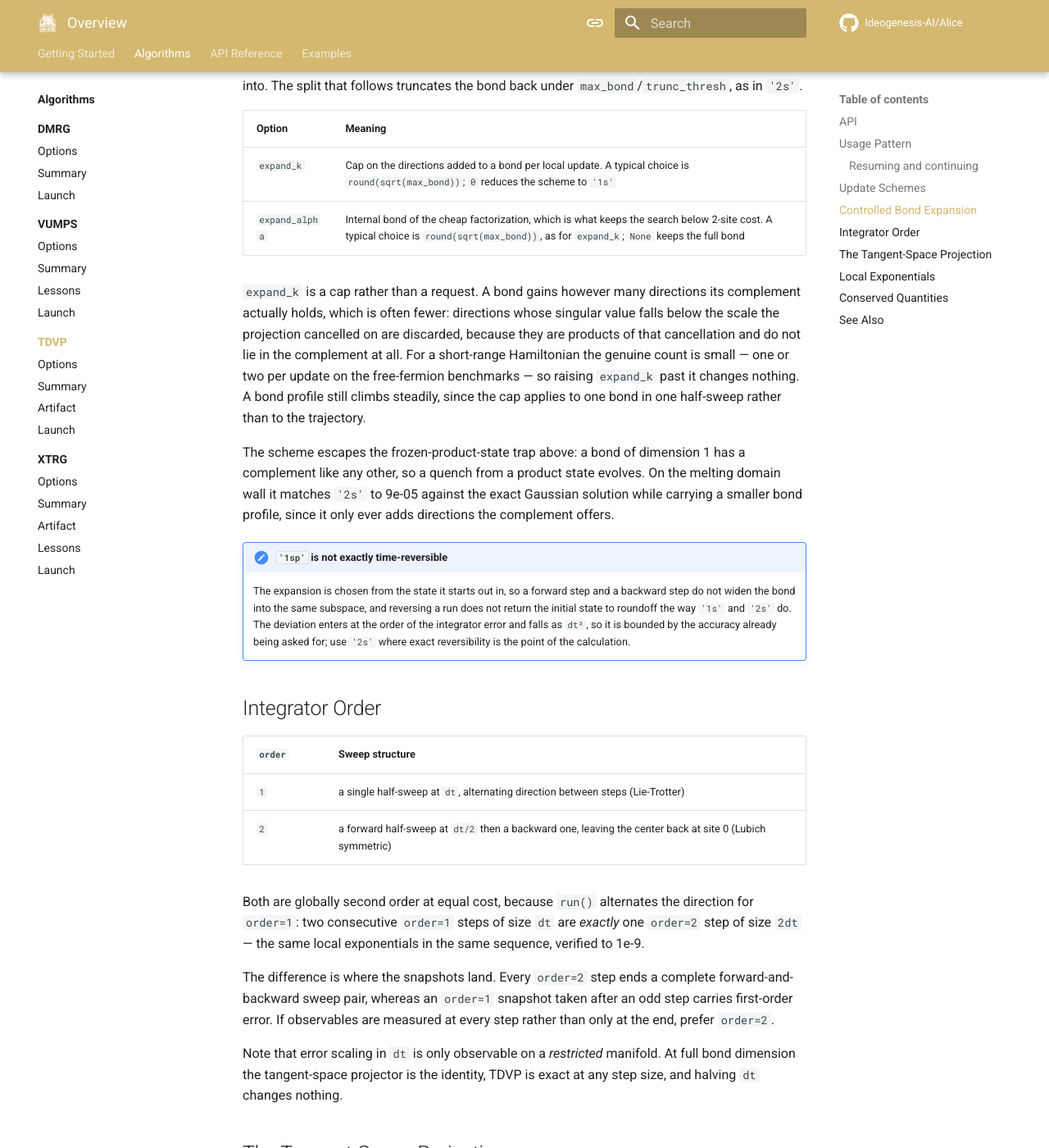
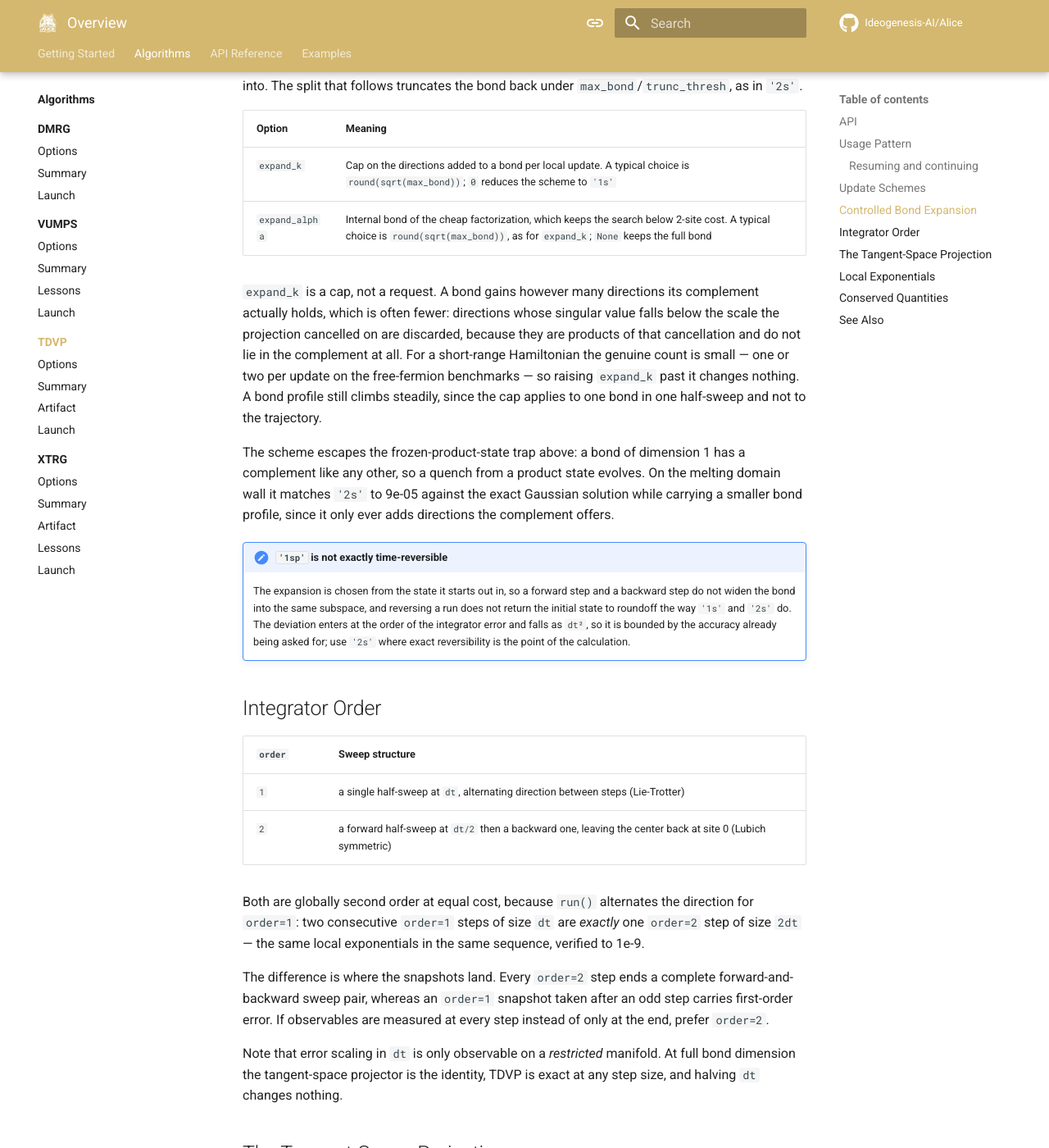
Before and after one commit to Ideogenesis-AI/Alice, an MkDocs documentation site: the page built from docs/algorithms/tdvp/index.md, in a window 1280 px wide and 1400 px high, scrolled down 2613 px. Shown: the whole window at 82% size. Built offline with MkDocs 1.6.1 and Material for MkDocs 9.7.7, drawn with Linux system fonts in a browser that asks for light colours; comment, search, counter and statistics services are not loaded; some of the changed text lies outside the part shown.

Commit message:
Regularize the prose of the TDVP documentation
The artifact, index, options, and run pages carried the constructions
throughout, several of them in the explanations of what `expand_k` and
`expand_alpha` actually control. Each is rewritten to name the subject
directly, and the affected paragraphs are rewrapped.

```diff
--- a/docs/algorithms/tdvp/index.md
+++ b/docs/algorithms/tdvp/index.md
@@ -69,7 +69,7 @@ back to that step (with a warning) and recomputes forward, overwriting both
 
 Not every step has to be archived. `save_artifacts_every` sets the stride, and
 because it is keyed on the absolute step index, a resumed run writes the same
-grid as an uninterrupted one. A run also stops on a grid point rather than
+grid as an uninterrupted one. A run also stops on a grid point and never
 between two, so its final state is always among the snapshots; see
 [Artifact](artifact.md).
 
@@ -115,16 +115,16 @@ can flow into. The split that follows truncates the bond back under
 | Option | Meaning |
 |--------|---------|
 | `expand_k` | Cap on the directions added to a bond per local update. A typical choice is `round(sqrt(max_bond))`; `0` reduces the scheme to `'1s'` |
-| `expand_alpha` | Internal bond of the cheap factorization, which is what keeps the search below 2-site cost. A typical choice is `round(sqrt(max_bond))`, as for `expand_k`; `None` keeps the full bond |
+| `expand_alpha` | Internal bond of the cheap factorization, which keeps the search below 2-site cost. A typical choice is `round(sqrt(max_bond))`, as for `expand_k`; `None` keeps the full bond |
 
-`expand_k` is a cap rather than a request. A bond gains however many directions
-its complement actually holds, which is often fewer: directions whose singular
-value falls below the scale the projection cancelled on are discarded, because
-they are products of that cancellation and do not lie in the complement at all.
-For a short-range Hamiltonian the genuine count is small — one or two per update
-on the free-fermion benchmarks — so raising `expand_k` past it changes nothing.
-A bond profile still climbs steadily, since the cap applies to one bond in one
-half-sweep rather than to the trajectory.
+`expand_k` is a cap, not a request. A bond gains however many directions its
+complement actually holds, which is often fewer: directions whose singular value
+falls below the scale the projection cancelled on are discarded, because they
+are products of that cancellation and do not lie in the complement at all. For a
+short-range Hamiltonian the genuine count is small — one or two per update on
+the free-fermion benchmarks — so raising `expand_k` past it changes nothing. A
+bond profile still climbs steadily, since the cap applies to one bond in one
+half-sweep and not to the trajectory.
 
 The scheme escapes the frozen-product-state trap above: a bond of dimension 1
 has a complement like any other, so a quench from a product state evolves. On
@@ -156,7 +156,7 @@ same sequence, verified to 1e-9.
 The difference is where the snapshots land. Every `order=2` step ends a complete
 forward-and-backward sweep pair, whereas an `order=1` snapshot taken after an
 odd step carries first-order error. If observables are measured at every step
-rather than only at the end, prefer `order=2`.
+instead of only at the end, prefer `order=2`.
 
 Note that error scaling in `dt` is only observable on a *restricted* manifold.
 At full bond dimension the tangent-space projector is the identity, TDVP is
@@ -206,9 +206,9 @@ estimate, and a run whose values sit near `krylov_tol` wants a larger
 ## Conserved Quantities
 
 Energy and norm are conserved exactly by the projected flow, which makes them
-diagnostics of numerical health rather than of physical accuracy — a run that
-has truncated away the real physics still conserves both. Trust them to detect
-a broken integrator, not a converged answer. The quantities to converge in
+diagnostics of numerical health and not of physical accuracy — a run that has
+truncated away the real physics still conserves both. Trust them to detect a
+broken integrator, not a converged answer. The quantities to converge in
 `max_bond` are the observables themselves.
 
 `renormalize` defaults to `False` so that norm loss from truncation stays
```
Also changed, not shown: docs/algorithms/tdvp/artifact.md (+6 -6 lines), docs/algorithms/tdvp/options.md (+6 -6 lines), docs/algorithms/tdvp/run.md (+1 -1 lines).
